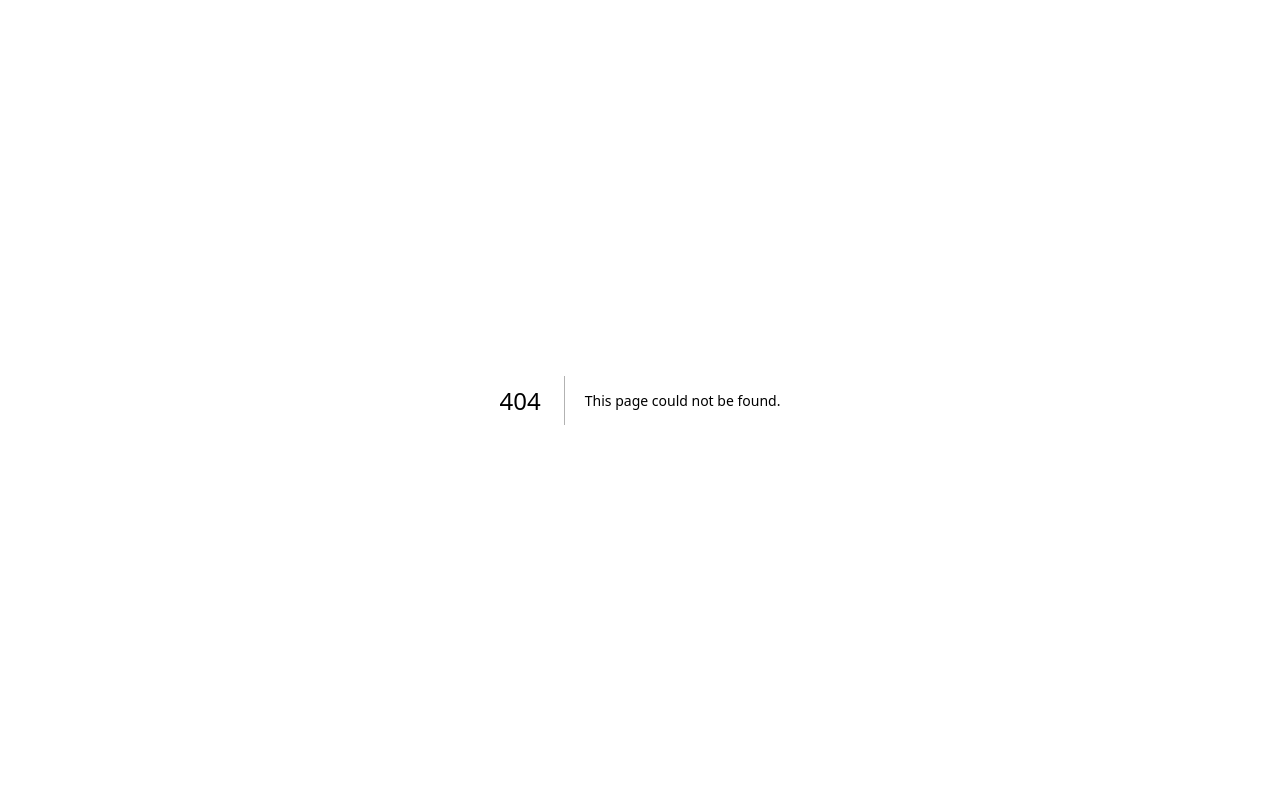
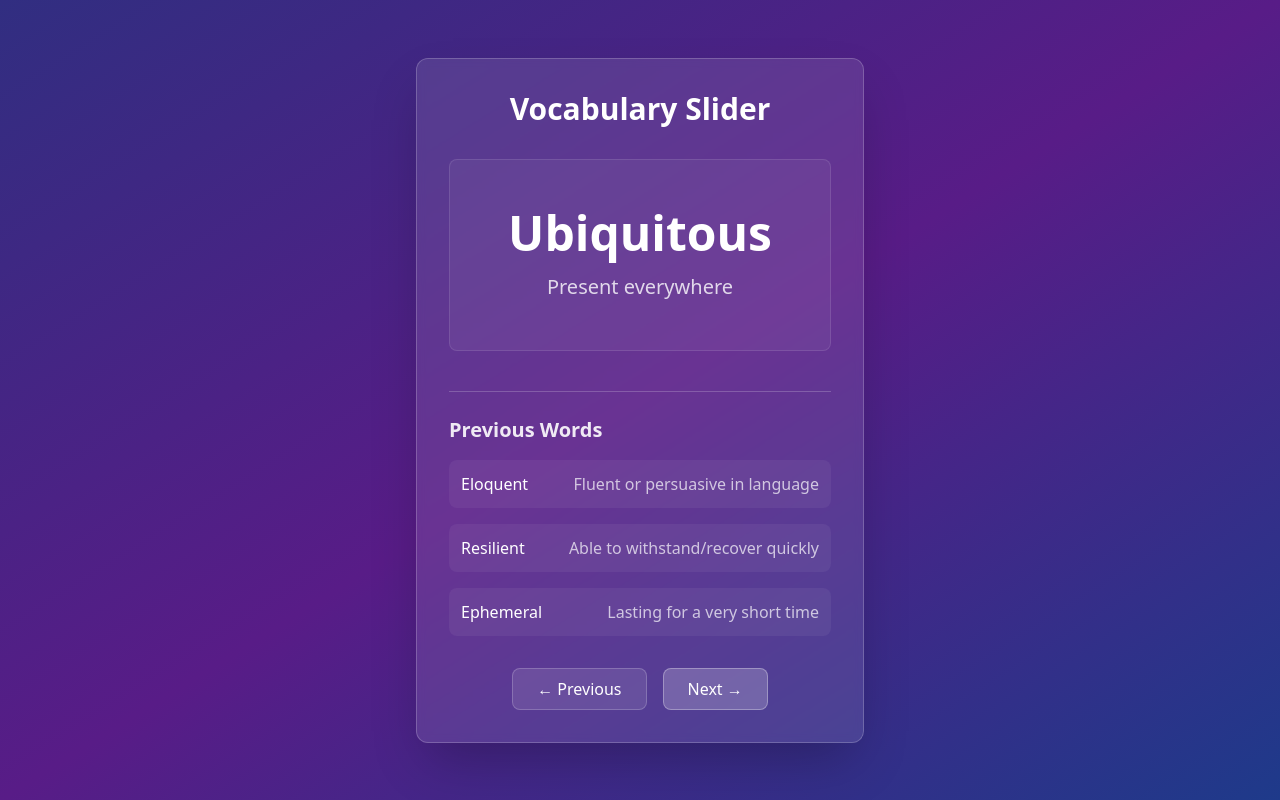
Before and after one commit to Yash-Hirani/ThinkLearn, a Next.js app: page /word in a window 1280 px wide. Before the commit this address had no page. Built offline with nearby package versions, Linux system fonts and the light colour scheme.

Commit message:
word of day and pricefilter

```diff
--- a/app/courses/page.tsx
+++ b/app/courses/page.tsx
@@ -6,7 +6,7 @@ import { CourseFilters } from "@/components/course-filters";
 
 export default function CoursesPage() {
   return (
-    <div className="container mx-auto px-4 py-8">
+    <div className="container mx-auto px-4 py-8 ">
       <div className="flex flex-col space-y-4 md:space-y-0 md:flex-row md:items-center md:justify-between mb-8">
         <div>
           <h1 className="text-3xl font-bold tracking-tight">Courses</h1>
@@ -75,10 +75,9 @@ export default function CoursesPage() {
 const courses = [
   {
     id: 1,
-    title: "Introduction to Web Development",
-    description:
-      "Learn the fundamentals of web development including HTML, CSS, and JavaScript.",
-    image: "/placeholder.svg?height=200&width=300",
+    title: "PLC fundamentals",
+    description: "",
+    image: "/images.jpeg",
     instructor: "Sarah Johnson",
     duration: "8 weeks",
     level: "Beginner",
@@ -88,10 +87,9 @@ const courses = [
   },
   {
     id: 2,
-    title: "Advanced React Patterns",
-    description:
-      "Master advanced React concepts and patterns for building scalable applications.",
-    image: "/placeholder.svg?height=200&width=300",
+    title: "Master Microcontrollers",
+    description: "",
+    image: "/images.jpeg",
     instructor: "Michael Chen",
     duration: "6 weeks",
     level: "Advanced",
@@ -101,10 +99,10 @@ const courses = [
   },
   {
     id: 3,
-    title: "UI/UX Design Principles",
+    title: "Master Microprocessors",
     description:
       "Learn essential design principles and tools for creating beautiful user interfaces.",
-    image: "/placeholder.svg?height=200&width=300",
+    image: "/images.jpeg",
     instructor: "Emma Rodriguez",
     duration: "5 weeks",
     level: "Intermediate",
@@ -114,10 +112,9 @@ const courses = [
   },
   {
     id: 4,
-    title: "Node.js Backend Development",
-    description:
-      "Build robust backend systems with Node.js, Express, and MongoDB.",
-    image: "/placeholder.svg?height=200&width=300",
+    title: "master arduino",
+    description: "Build robust backend systems with arduino.",
+    image: "/images.jpeg",
     instructor: "David Kim",
     duration: "7 weeks",
     level: "Intermediate",
@@ -127,10 +124,10 @@ const courses = [
   },
   {
     id: 5,
-    title: "Python for Data Science",
+    title: "embeded C for cell",
     description:
       "Learn Python programming for data analysis and visualization.",
-    image: "/placeholder.svg?height=200&width=300",
+    image: "/images.jpeg",
     instructor: "Lisa Wang",
     duration: "10 weeks",
     level: "Beginner",
--- a/app/login/page.tsx
+++ b/app/login/page.tsx
@@ -1,3 +1,4 @@
+"use client";
 import { Button } from "@/components/ui/button";
 import { Input } from "@/components/ui/input";
 import { Label } from "@/components/ui/label";
@@ -6,42 +7,60 @@ import Link from "next/link";
 export default function LoginPage() {
   return (
     <div className="flex min-h-screen items-center justify-center bg-[radial-gradient(ellipse_at_top,_#44A08D,_#093637)] p-4">
-      <div className="w-full max-w-md space-y-6 rounded-lg bg-white p-8 shadow-md">
+      <div className="w-full max-w-md space-y-6 rounded-lg bg-white/95 p-8 shadow-lg backdrop-blur-sm">
         <div className="text-center">
-          <h1 className="text-3xl font-bold">Login</h1>
+          <h1 className="text-3xl font-bold text-gray-800">Welcome Back</h1>
           <p className="text-muted-foreground mt-2">
-            login into existing account
+            Sign in to your existing account
           </p>
         </div>
 
         <form className="space-y-4">
           <div className="space-y-2">
-            <Label htmlFor="email">Email</Label>
+            <Label htmlFor="email" className="text-gray-700">
+              Email
+            </Label>
             <Input
               id="email"
               type="email"
               placeholder="your@email.com"
               required
+              className="focus-visible:ring-primary"
             />
           </div>
 
           <div className="space-y-2">
-            <Label htmlFor="password">Password</Label>
+            <Label htmlFor="password" className="text-gray-700">
+              Password
+            </Label>
             <Input
               id="password"
               type="password"
               placeholder="••••••••"
               required
+              className="focus-visible:ring-primary"
             />
           </div>
 
-          <Button className="w-full" type="submit">
+          <div className="flex items-center justify-end">
+            <Link
+              href="/forgot-password"
+              className="text-sm text-primary hover:underline"
+            >
+              Forgot password?
+            </Link>
+          </div>
+
+          <Button
+            className="w-full bg-primary hover:bg-primary/90"
+            type="submit"
+          >
             Sign In
           </Button>
         </form>
 
-        <div className="text-center text-sm">
-          Don't have an account?{" "}
+        <div className="text-center text-sm text-gray-600">
+          Don&apos;t have an account?{" "}
           <Link
             href="/register"
             className="font-medium text-primary hover:underline"
--- /dev/null
+++ b/app/word/page.tsx
@@ -0,0 +1,121 @@
+"use client";
+import { useState, useEffect } from "react";
+
+type WordCard = {
+  word: string;
+  meaning: string;
+};
+
+export default function WordSlider() {
+  const words: WordCard[] = [
+    { word: "Ephemeral", meaning: "Lasting for a very short time" },
+    { word: "Ubiquitous", meaning: "Present everywhere" },
+    {
+      word: "eon",
+      meaning: "the longest unit of geological time",
+    },
+    { word: "Pernicious", meaning: "Having a harmful effect" },
+    { word: "Eloquent", meaning: "Fluent or persuasive in language" },
+    { word: "Resilient", meaning: "Able to withstand/recover quickly" },
+  ];
+
+  const [currentIndex, setCurrentIndex] = useState(0);
+  const [isTransitioning, setIsTransitioning] = useState(false);
+
+  const getPreviousWords = () => {
+    const prevWords = [];
+    for (let i = 1; i <= 3; i++) {
+      const index = (currentIndex - i + words.length) % words.length;
+      prevWords.push(words[index]);
+    }
+    return prevWords.reverse();
+  };
+
+  useEffect(() => {
+    const interval = setInterval(() => {
+      setIsTransitioning(true);
+      setTimeout(() => {
+        setCurrentIndex((prev) => (prev + 1) % words.length);
+        setIsTransitioning(false);
+      }, 500);
+    }, 3000);
+
+    return () => clearInterval(interval);
+  }, [words.length]);
+
+  return (
+    <div className="min-h-screen flex items-center justify-center p-4 bg-gradient-to-br from-indigo-900 via-purple-900 to-blue-900">
+      <div className="max-w-md w-full p-8 rounded-xl backdrop-blur-sm bg-white/10 border border-white/20 shadow-2xl">
+        <h1 className="text-3xl font-bold text-center mb-8 text-white">
+          Vocabulary Slider
+        </h1>
+
+        {/* Current word card */}
+        <div className="relative h-48 mb-10 overflow-hidden rounded-lg bg-white/5 border border-white/10">
+          <div
+            className={`absolute inset-0 flex flex-col items-center justify-center transition-all duration-500 ${
+              isTransitioning
+                ? "translate-x-full opacity-0"
+                : "translate-x-0 opacity-100"
+            }`}
+            key={currentIndex}
+          >
+            <div className="text-5xl font-bold text-white mb-4 text-center">
+              {words[currentIndex].word}
+            </div>
+            <div className="text-xl text-white/80 max-w-md text-center">
+              {words[currentIndex].meaning}
+            </div>
+          </div>
+        </div>
+
+        {/* Previous words section */}
+        <div className="border-t border-white/20 pt-6">
+          <h2 className="font-semibold text-xl mb-4 text-white/90">
+            Previous Words
+          </h2>
+          <div className="space-y-4">
+            {getPreviousWords().map((item, index) => (
+              <div
+                key={index}
+                className="flex justify-between p-3 rounded-lg bg-white/5 hover:bg-white/10 transition-colors"
+              >
+                <span className="font-medium text-white">{item.word}</span>
+                <span className="text-white/70">{item.meaning}</span>
+              </div>
+            ))}
+          </div>
+        </div>
+
+        <div className="flex justify-center mt-8 space-x-4">
+          <button
+            onClick={() => {
+              setIsTransitioning(true);
+              setTimeout(() => {
+                setCurrentIndex(
+                  (prev) => (prev - 1 + words.length) % words.length
+                );
+                setIsTransitioning(false);
+              }, 100);
+            }}
+            className="px-6 py-2 bg-white/10 text-white rounded-lg hover:bg-white/20 transition-all border border-white/20 hover:border-white/30"
+          >
+            ← Previous
+          </button>
+          <button
+            onClick={() => {
+              setIsTransitioning(true);
+              setTimeout(() => {
+                setCurrentIndex((prev) => (prev + 1) % words.length);
+                setIsTransitioning(false);
+              }, 100);
+            }}
+            className="px-6 py-2 bg-white/20 text-white rounded-lg hover:bg-white/30 transition-all border border-white/30 hover:border-white/40"
+          >
+            Next →
+          </button>
+        </div>
+      </div>
+    </div>
+  );
+}
--- /dev/null
+++ b/components/PriceFilter.tsx
@@ -0,0 +1,70 @@
+"use client";
+
+import { useState } from "react";
+import { Slider } from "@/components/ui/slider";
+import { Input } from "@/components/ui/input";
+import { Label } from "@/components/ui/label";
+import {
+  AccordionItem,
+  AccordionTrigger,
+  AccordionContent,
+} from "@/components/ui/accordion";
+
+export function PriceFilter() {
+  const [priceRange, setPriceRange] = useState<[number, number]>([0, 200]);
+
+  return (
+    <AccordionItem value="price">
+      <AccordionTrigger className="hover:no-underline">
+        Price Range
+      </AccordionTrigger>
+      <AccordionContent>
+        <div className="space-y-4 ">
+          <div className="flex items-center justify-between gap-4">
+            <div className="flex items-center gap-2">
+              <Label htmlFor="min-price">Min</Label>
+              <Input
+                id="min-price"
+                type="number"
+                min="0"
+                max={priceRange[1]}
+                value={priceRange[0]}
+                onChange={(e) => {
+                  const value = Number(e.target.value);
+                  setPriceRange([value, priceRange[1]]);
+                }}
+                className="h-8 w-13"
+              />
+            </div>
+            <div className="flex items-center gap-2">
+              <Label htmlFor="max-price">Max</Label>
+              <Input
+                id="max-price"
+                type="number"
+                min={priceRange[0]}
+                max="200"
+                value={priceRange[1]}
+                onChange={(e) => {
+                  const value = Number(e.target.value);
+                  setPriceRange([priceRange[0], value]);
+                }}
+                className="h-8 w-13"
+              />
+            </div>
+          </div>
+          <Slider
+            min={0}
+            max={200}
+            step={1}
+            value={priceRange}
+            onValueChange={(value) => setPriceRange(value as [number, number])}
+          />
+          <div className="flex items-center justify-between text-sm text-muted-foreground">
+            <span>${priceRange[0]}</span>
+            <span>${priceRange[1]}+</span>
+          </div>
+        </div>
+      </AccordionContent>
+    </AccordionItem>
+  );
+}
--- a/components/course-filters.tsx
+++ b/components/course-filters.tsx
@@ -7,7 +7,7 @@ import {
   AccordionTrigger,
 } from "@/components/ui/accordion";
 import { Checkbox } from "@/components/ui/checkbox";
-import { Slider } from "@/components/ui/slider";
+import { PriceFilter } from "./PriceFilter";
 
 export function CourseFilters() {
   return (
@@ -59,18 +59,9 @@ export function CourseFilters() {
               </AccordionContent>
             </AccordionItem>
 
-            <AccordionItem value="price">
-              <AccordionTrigger>Price Range</AccordionTrigger>
-              <AccordionContent>
-                <div className="space-y-4">
-                  <Slider defaultValue={[0, 100]} max={200} step={1} />
-                  <div className="flex items-center justify-between">
-                    <span className="text-sm">$0</span>
-                    <span className="text-sm">$200+</span>
-                  </div>
-                </div>
-              </AccordionContent>
-            </AccordionItem>
+            <Accordion type="multiple" defaultValue={["price"]}>
+              <PriceFilter />
+            </Accordion>
 
             <AccordionItem value="duration">
               <AccordionTrigger>Duration</AccordionTrigger>
--- a/components/footer.tsx
+++ b/components/footer.tsx
@@ -79,7 +79,7 @@ export default function Footer() {
               <li>
                 <Link
                   href="/"
-                  className="text-gray-200 hover:text-primary center-underline"
+                  className="text-gray-200 hover:text-purple-400 center-underline"
                 >
                   Home
                 </Link>
@@ -87,7 +87,7 @@ export default function Footer() {
               <li>
                 <Link
                   href="/courses"
-                  className="text-gray-200 hover:text-primary center-underline"
+                  className="text-gray-200 hover:text-purple-400 center-underline"
                 >
                   All Courses
                 </Link>
@@ -95,7 +95,7 @@ export default function Footer() {
               <li>
                 <Link
                   href="/quiz"
-                  className="text-gray-200 hover:text-primary center-underline"
+                  className="text-gray-200 hover:text-purple-400 center-underline"
                 >
                   Quiz
                 </Link>
@@ -103,7 +103,7 @@ export default function Footer() {
               <li>
                 <Link
                   href="/career"
-                  className="text-gray-200 hover:text-primary center-underline"
+                  className="text-gray-200 hover:text-purple-400 center-underline"
                 >
                   Career Portal
                 </Link>
@@ -111,7 +111,7 @@ export default function Footer() {
               <li>
                 <Link
                   href="/register"
-                  className="text-gray-200 hover:text-primary center-underline"
+                  className="text-gray-200 hover:text-purple-400 center-underline"
                 >
                   Register
                 </Link>
--- a/components/navbar.tsx
+++ b/components/navbar.tsx
@@ -45,7 +45,6 @@ export default function Navbar() {
           </Link>
         </div>
 
-        {/* Desktop Navigation */}
         <nav className="hidden md:flex items-center gap-6">
           <Link
             href="/"
@@ -72,11 +71,11 @@ export default function Navbar() {
             </span>
           </Link>
           <Link
-            href="/"
+            href="/word"
             className="flex items-center space-x-2 group no-underline hover:no-underline"
           >
             <span className="text-lg font-semibold text-black center-underline">
-              Career portal
+              Word of the day
             </span>
           </Link>
           <Link
@@ -90,7 +89,6 @@ export default function Navbar() {
           </Link>
         </nav>
 
-        {/* Mobile Menu Button */}
         <button
           className="md:hidden"
           onClick={toggleMenu}
@@ -100,7 +98,6 @@ export default function Navbar() {
         </button>
       </div>
 
-      {/* Mobile Navigation */}
       <div
         className={cn(
           "fixed inset-0 top-16 z-50 grid h-[calc(100vh-4rem)] grid-flow-row auto-rows-max overflow-auto p-6 pb-32 shadow-md animate-in md:hidden bg-background",
```
Also changed, not shown: public/images.jpeg (added).
